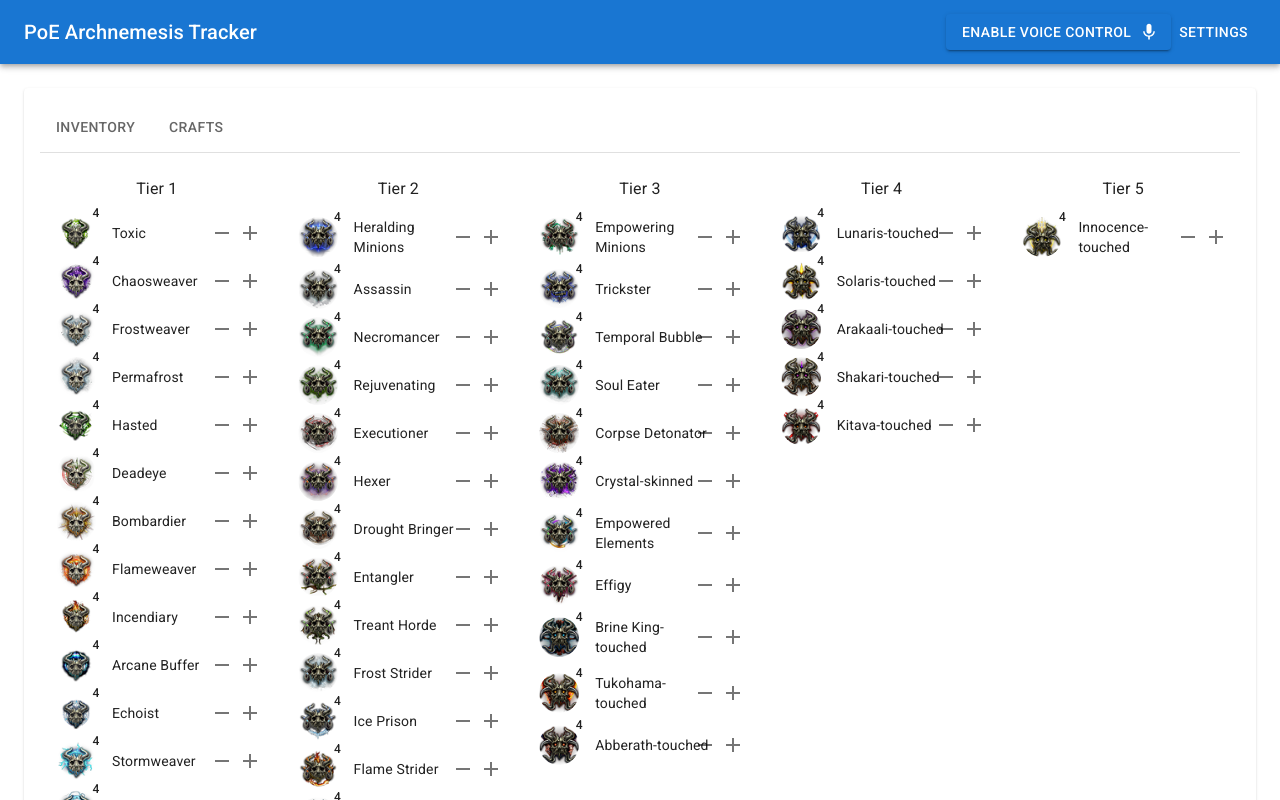
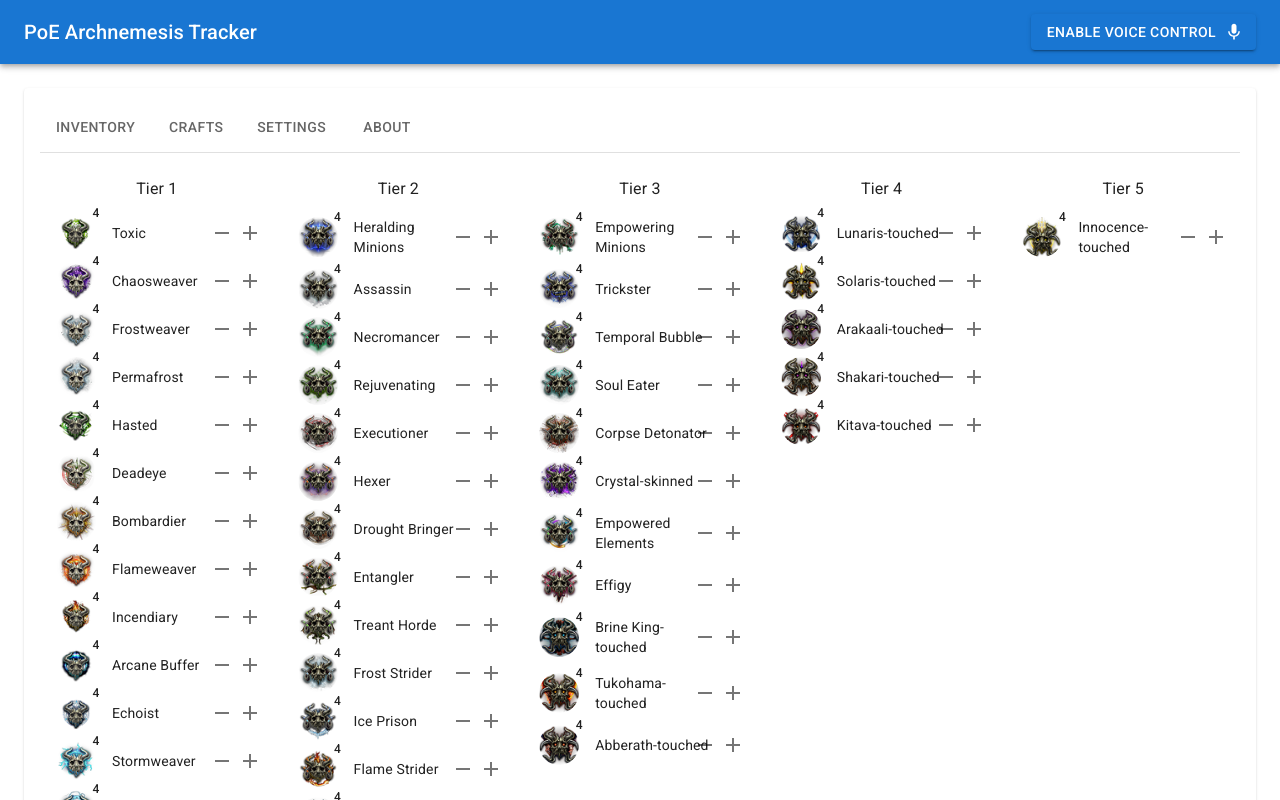
Before and after one commit to asdfjackal/poe-an-tracker, a React (Create React App) app: page / in a window 1280 px wide. Shown: the top 800 px of the page. Built offline with nearby package versions, Linux system fonts and the light colour scheme.

Commit message:
Updated site metadata and rearanged some elements.

```diff
--- a/public/index.html
+++ b/public/index.html
@@ -2,18 +2,18 @@
 <html lang="en">
   <head>
     <meta charset="utf-8" />
-    <link rel="icon" href="%PUBLIC_URL%/favicon.ico" />
+    <link rel="icon" href="%PUBLIC_URL%/images/archnemesis/innocencetouched.png" />
     <meta name="viewport" content="width=device-width, initial-scale=1" />
     <meta name="theme-color" content="#000000" />
     <meta
       name="description"
-      content="Web site created using create-react-app"
+      content="PoE Archnemesis Tracker"
     />
     <link
     rel="stylesheet"
     href="https://fonts.googleapis.com/css?family=Roboto:300,400,500,700&display=swap"
   />
-    <link rel="apple-touch-icon" href="%PUBLIC_URL%/logo192.png" />
+    <link rel="apple-touch-icon" href="%PUBLIC_URL%/images/archnemesis/innocencetouched.png" />
     <!--
       manifest.json provides metadata used when your web app is installed on a
       user's mobile device or desktop. See https://developers.google.com/web/fundamentals/web-app-manifest/
@@ -28,7 +28,7 @@
       work correctly both with client-side routing and a non-root public URL.
       Learn how to configure a non-root public URL by running `npm run build`.
     -->
-    <title>React App</title>
+    <title>PoE Archnemesis Tracker</title>
   </head>
   <body>
     <noscript>You need to enable JavaScript to run this app.</noscript>
--- a/src/App.tsx
+++ b/src/App.tsx
@@ -30,6 +30,8 @@ function App() {
               <Tabs aria-label="basic tabs example">
                 <Tab label="Inventory" />
                 <Tab label="Crafts" />
+                <Tab label="Settings" />
+                <Tab label="About" />
               </Tabs>
             </Box>
             <br />
--- a/src/Navbar.tsx
+++ b/src/Navbar.tsx
@@ -3,7 +3,6 @@ import AppBar from '@mui/material/AppBar';
 import Box from '@mui/material/Box';
 import Toolbar from '@mui/material/Toolbar';
 import Typography from '@mui/material/Typography';
-import Button from '@mui/material/Button';
 import Speech from './Speech';
 
 export default function Navbar() {
@@ -15,7 +14,6 @@ export default function Navbar() {
             PoE Archnemesis Tracker
           </Typography>
           <Speech />
-          <Button color="inherit">Settings</Button>
         </Toolbar>
       </AppBar>
     </Box>
```
Also changed, not shown: public/manifest.json.
